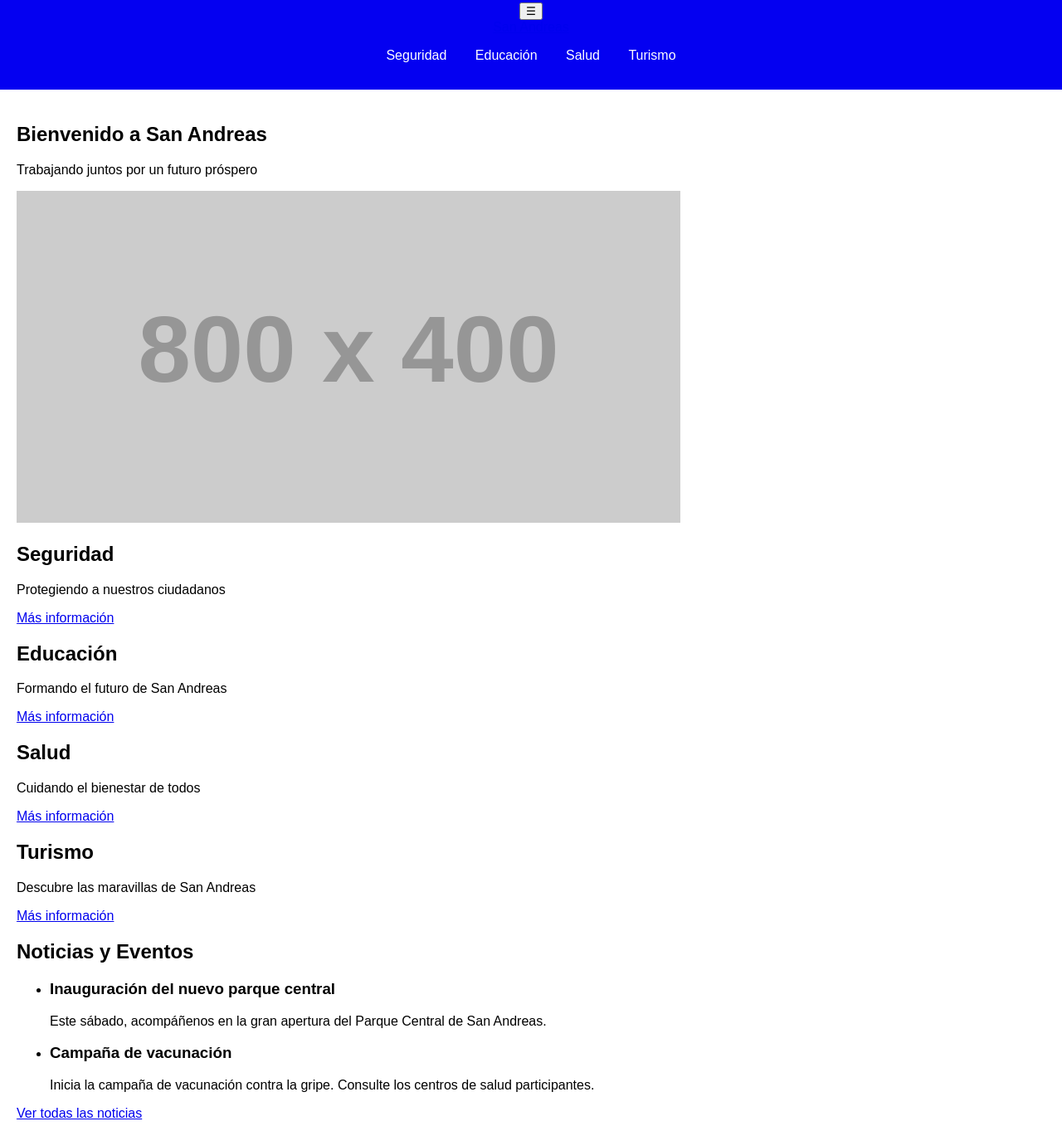
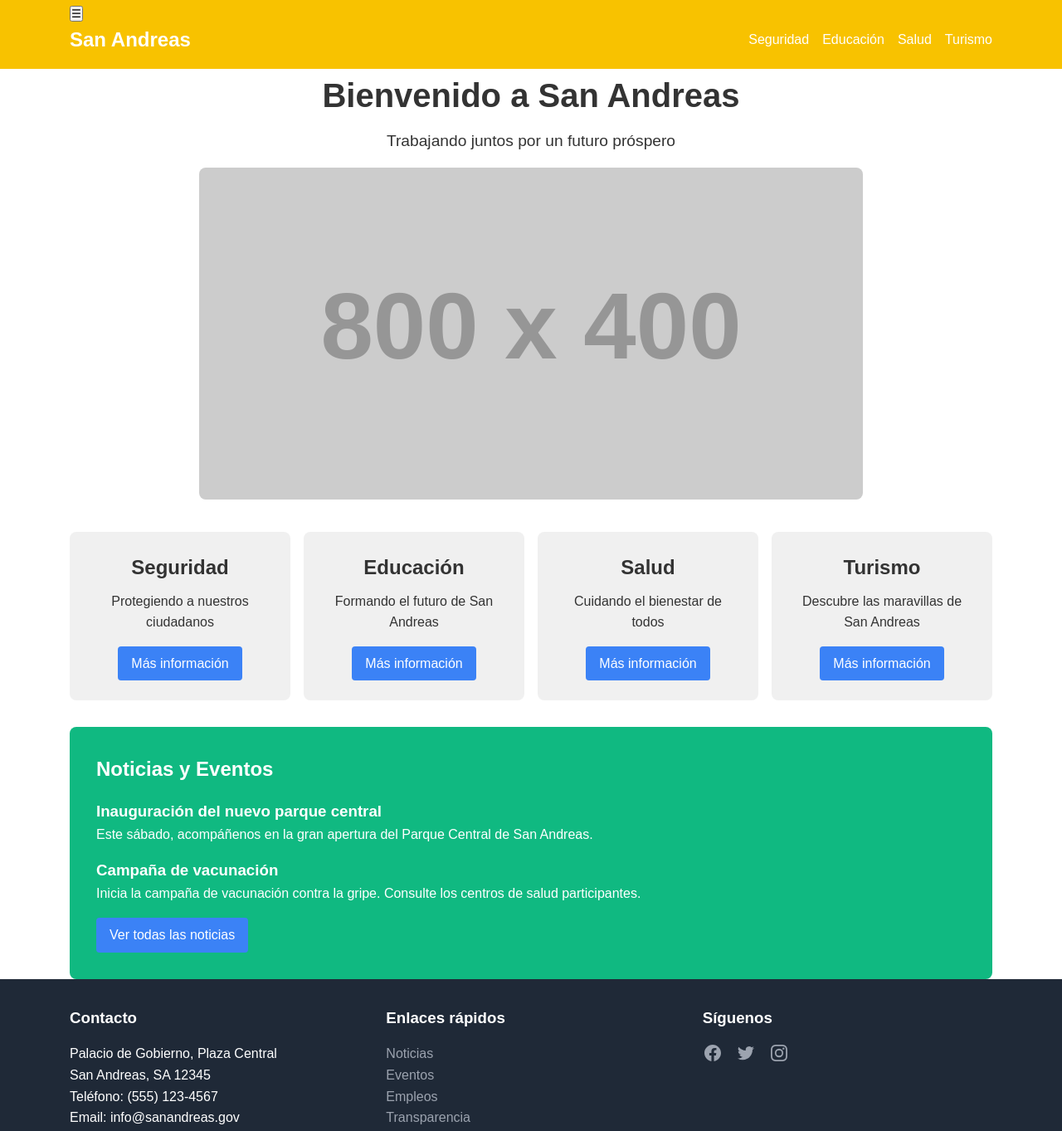
Before and after one commit to TrexVx/Sagov.github.io, a plain HTML site: page index.html in a window 1280 px wide. Shown: the part 13-1376 px from the top of the page at 83% size. Drawn offline with Linux system fonts and the light colour scheme; placeholder pictures from the web are drawn by us.

Commit message:
Update styles.css

```diff
--- a/styles.css
+++ b/styles.css
@@ -1,44 +1,196 @@
+/* Reset y estilos generales */
+* {
+    margin: 0;
+    padding: 0;
+    box-sizing: border-box;
+}
+
 body {
     font-family: Arial, sans-serif;
-    margin: 0;
-    padding: 0;
-    background-image: url("imagenes/Tecnologico_Nacional_de_Mexico.svg.png");
-    background-color: #f4f4f4;
+    line-height: 1.6;
+    color: #333;
 }
 
+.container {
+    width: 90%;
+    max-width: 1200px;
+    margin: 0 auto;
+    padding: 0 20px;
+}
+
+/* Header y navegación */
 header {
-    background: #0400f1;
-    color: #fff;
-    padding: 1em 0;
+    background-color: #f8c200;
+    color: white;
+    padding: 1rem 0;
+}
+
+.nav-content {
+    display: flex;
+    justify-content: space-between;
+    align-items: center;
+}
+
+.logo {
+    font-size: 1.5rem;
+    font-weight: bold;
+    color: white;
+    text-decoration: none;
+}
+
+.nav-links {
+    display: flex;
+    list-style: none;
+}
+
+.nav-links li {
+    margin-left: 1rem;
+}
+
+.nav-links a {
+    color: white;
+    text-decoration: none;
+}
+
+/* Secciones principales */
+main {
+    padding: 2rem 0;
+}
+
+.hero {
+    text-align: center;
+    margin-bottom: 2rem;
+}
+
+.hero h1 {
+    font-size: 2.5rem;
+    margin-bottom: 0.5rem;
+}
+
+.hero p {
+    font-size: 1.2rem;
+    margin-bottom: 1rem;
+}
+
+.hero-image {
+    max-width: 100%;
+    height: auto;
+    border-radius: 8px;
+}
+
+.departments {
+    display: grid;
+    grid-template-columns: repeat(auto-fit, minmax(250px, 1fr));
+    gap: 1rem;
+    margin-bottom: 2rem;
+}
+
+.card {
+    background-color: #f0f0f0;
+    padding: 1.5rem;
+    border-radius: 8px;
     text-align: center;
 }
 
-nav ul {
-    list-style-type: none;
-    padding: 0;
+.card h2 {
+    margin-bottom: 0.5rem;
 }
 
-nav ul li {
-    display: inline;
-    margin: 0 15px;
+.card p {
+    margin-bottom: 1rem;
 }
 
-nav ul li a {
-    color: #fff;
+.news {
+    background-color: #10B981;
+    color: white;
+    padding: 2rem;
+    border-radius: 8px;
+}
+
+.news h2 {
+    margin-bottom: 1rem;
+}
+
+.news ul {
+    list-style: none;
+    margin-bottom: 1rem;
+}
+
+.news li {
+    margin-bottom: 1rem;
+}
+
+/* Botones */
+.button {
+    display: inline-block;
+    background-color: #3B82F6;
+    color: white;
+    padding: 0.5rem 1rem;
+    border-radius: 4px;
+    text-decoration: none;
+    transition: background-color 0.3s ease;
+}
+
+.button:hover {
+    background-color: #2563EB;
+}
+
+/* Footer */
+footer {
+    background-color: #1F2937;
+    color: white;
+    padding: 2rem 0;
+}
+
+.footer-content {
+    display: grid;
+    grid-template-columns: repeat(auto-fit, minmax(200px, 1fr));
+    gap: 2rem;
+}
+
+.footer-section h3 {
+    margin-bottom: 1rem;
+}
+
+.footer-section ul {
+    list-style: none;
+}
+
+.footer-section a {
+    color: #9CA3AF;
     text-decoration: none;
 }
 
-main {
-    padding: 20px;
-    background: #fff;
+.social-links {
+    display: flex;
+    gap: 1rem;
 }
 
-footer {
+.icon {
+    width: 24px;
+    height: 24px;
+}
+
+.footer-bottom {
+
+    margin-top: 2rem;
     text-align: center;
-    padding: 1em 0;
-    background: #2301ac;
-    color: #ffffff;
-    position: relative;
-    bottom: 0;
-    width: 100%;
+    padding-top: 1rem;
+    border-top: 1px solid #374151;
 }
+
+/* Responsive */
+@media (max-width: 768px) {
+    .nav-content {
+        flex-direction: column;
+    }
+
+    .nav-links {
+        margin-top: 1rem;
+    }
+
+    .nav-links li {
+        margin-left: 0;
+        margin-right: 1rem;
+    }
+}
```
